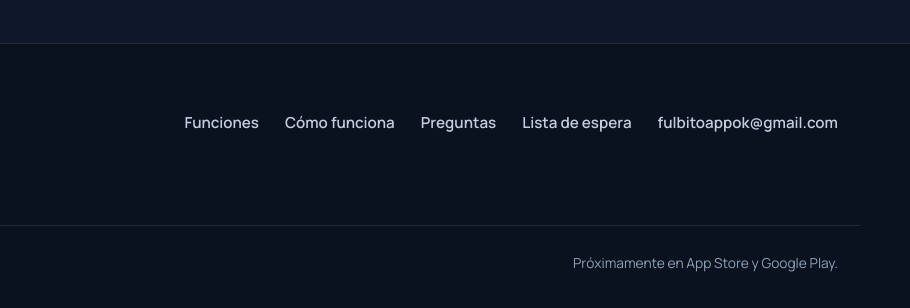
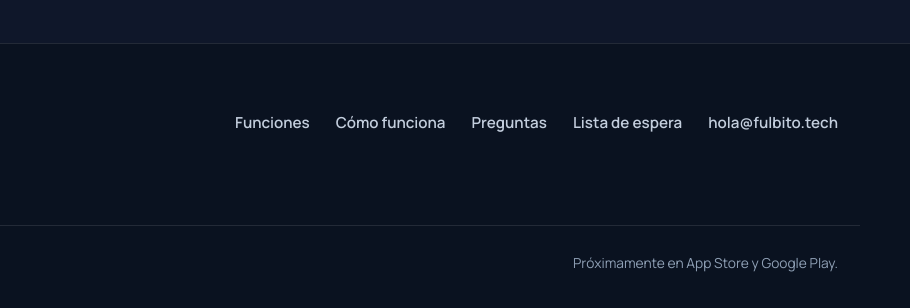
Before and after one commit to maujpok/fulbito-tech, a plain HTML site: page index.html in a window 1280 px wide. Shown: the part 5190-5498 px from the top of the page, 370-1280 px from the left. Drawn offline with Linux system fonts and the light colour scheme.

Commit message:
feat: volver a hola@fulbito.tech como dirección de contacto
El dominio ya tiene reenvío configurado: MX e SPF de ImprovMX en el apex,
verificados por DNS y con entrega probada hasta la casilla de destino. La
dirección del dominio reemplaza a la de Gmail en el FAQ, el pie y el
respaldo del formulario.

Co-Authored-By: Claude Opus 5 <noreply@anthropic.com>
Claude-Session: https://claude.ai/code/session_015fUJaWoQYa6DcH9hGU7Nwr

```diff
--- a/index.html
+++ b/index.html
@@ -372,7 +372,7 @@
         </details>
         <details class="reveal">
           <summary>¿Qué hacen con mi mail?</summary>
-          <p>Lo usamos solo para avisarte del lanzamiento. No lo compartimos con nadie y podés pedirnos que lo borremos cuando quieras escribiéndonos a <a href="mailto:fulbitoappok@gmail.com">fulbitoappok@gmail.com</a>.</p>
+          <p>Lo usamos solo para avisarte del lanzamiento. No lo compartimos con nadie y podés pedirnos que lo borremos cuando quieras escribiéndonos a <a href="mailto:hola@fulbito.tech">hola@fulbito.tech</a>.</p>
         </details>
       </div>
     </div>
@@ -395,7 +395,7 @@
       <a href="#como-funciona">Cómo funciona</a>
       <a href="#faq">Preguntas</a>
       <a href="#lista-de-espera">Lista de espera</a>
-      <a href="mailto:fulbitoappok@gmail.com">fulbitoappok@gmail.com</a>
+      <a href="mailto:hola@fulbito.tech">hola@fulbito.tech</a>
     </nav>
   </div>
 
--- a/script.js
+++ b/script.js
@@ -12,7 +12,7 @@
      Mientras esté vacío, el formulario abre el cliente de correo como respaldo.
      ---------------------------------------------------------------------- */
   var WAITLIST_ENDPOINT = 'https://formspree.io/f/mnpappnn';
-  var CONTACT_EMAIL = 'fulbitoappok@gmail.com';
+  var CONTACT_EMAIL = 'hola@fulbito.tech';
 
   var MESSAGES = {
     invalid: 'Revisá el correo: parece que le falta algo.',
```
Also changed, not shown: 1 other file.
